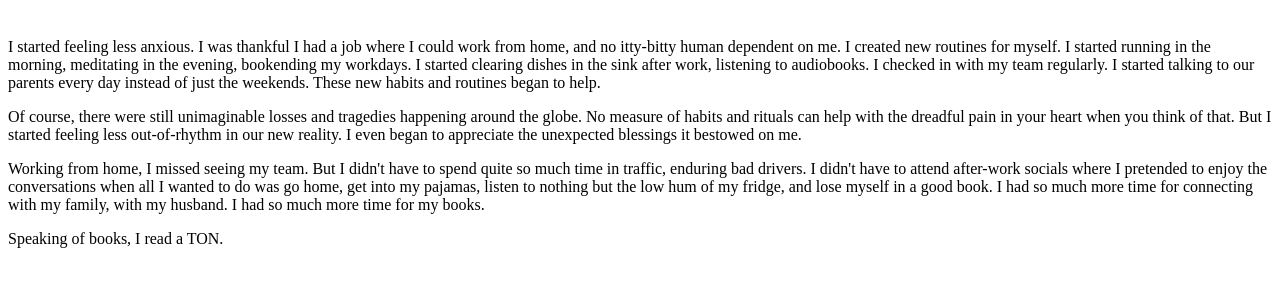
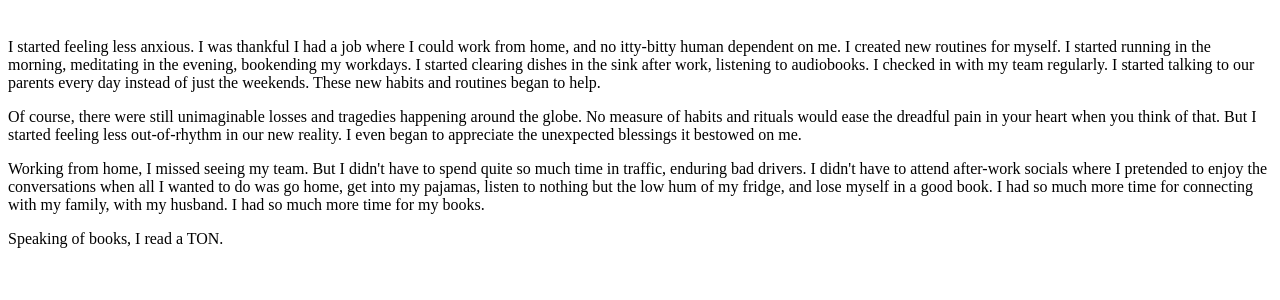
Before and after one commit to ThisisRajiRaj/thisisrajiraj.github.io, a Jekyll site: the page posts/yearinreview2020.html, which Jekyll copies as it is, in a window 1280 px wide and 900 px high, scrolled down 1288 px. Shown: the part 152-452 px from the top of the window. Built offline with Jekyll 4.4.1, drawn with Linux system fonts in a browser that asks for light colours.

Commit message:
Update yearinreview2020.html

```diff
--- a/posts/yearinreview2020.html
+++ b/posts/yearinreview2020.html
@@ -105,7 +105,8 @@ job where I could work from home, and no itty-bitty human dependent on me. I cre
 <p>
     Of course, there were still
     unimaginable losses and tragedies happening around the globe. No measure
-    of habits and rituals can help with the dreadful pain in your heart when you think of that.
+    of habits and rituals would
+ease the dreadful pain in your heart when you think of that.
     But I started
     feeling less out-of-rhythm in our new reality. I even began to appreciate the
     unexpected blessings it bestowed on me.
```
